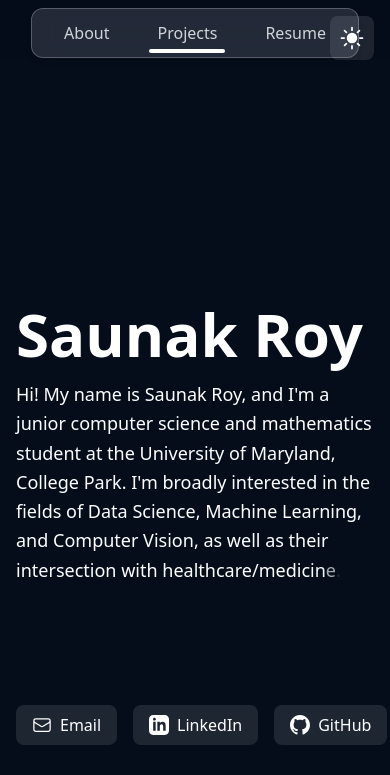
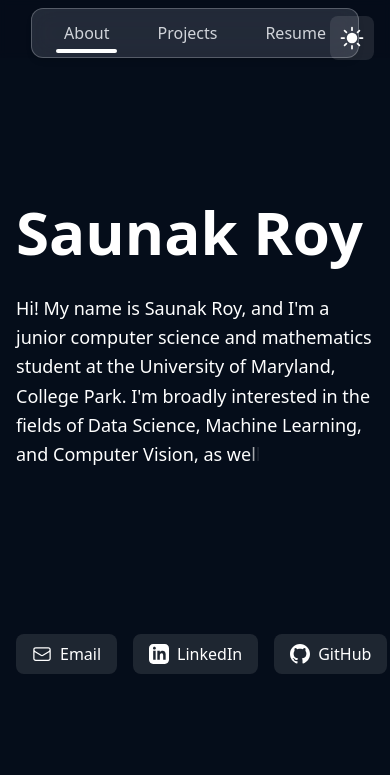
Before and after one commit to saunakroy/newpage, a React app: page / in a window 390 px wide. Shown: the top 775 px of the page. Built offline with nearby package versions, Linux system fonts and the light colour scheme.

Commit message:
Update portfolio website to include React Router for navigation, enhancing routing capabilities. Adjust homepage layout and links for improved user experience. Update package dependencies and Webpack configuration for asset management.

```diff
--- a/package.json
+++ b/package.json
@@ -3,7 +3,7 @@
   "version": "1.0.0",
   "description": "Portfolio website",
   "main": "index.js",
-  "homepage": "https://saunakroy.github.io/newpage",
+  "homepage": "https://saunakroy.github.io",
   "scripts": {
     "test": "echo \"Error: no test specified\" && exit 1",
     "start": "webpack serve --mode development",
@@ -38,6 +38,7 @@
     "bootstrap": "^5.3.6",
     "framer-motion": "^11.0.8",
     "react": "^18.2.0",
-    "react-dom": "^18.2.0"
+    "react-dom": "^18.2.0",
+    "react-router-dom": "^6.30.1"
   }
 }
--- a/public/index.html
+++ b/public/index.html
@@ -6,10 +6,10 @@
   <meta name="viewport" content="width=device-width, initial-scale=1.0" />
   <title>Saunak Roy - Portfolio</title>
   <meta name="description" content="Portfolio website of Saunak Roy, showcasing projects in machine learning, computer vision, and their applications in healthcare." />
-  <base href="/newpage/" />
+      <base href="/" />
 </head>
 <body>
   <div id="root"></div>
-  <script src="/newpage/bundle.js"></script>
+      <script src="/bundle.js"></script>
 </body>
 </html>
--- a/src/App.jsx
+++ b/src/App.jsx
@@ -1,4 +1,5 @@
-import React, { useState, useEffect, useRef } from 'react';
+import React, { useState, useEffect } from 'react';
+import { BrowserRouter as Router, Routes, Route, Link, useLocation } from 'react-router-dom';
 import { EnvelopeIcon } from '@heroicons/react/24/outline';
 import { SunIcon, MoonIcon } from '@heroicons/react/24/solid';
 import { motion } from 'framer-motion';
@@ -22,88 +23,49 @@ const staggerContainer = {
 };
 
 const navLinks = [
-  { name: 'About', href: '#hero' },
-  { name: 'Projects', href: '#projects' },
-  { name: 'Resume', href: '#resume' },
+  { name: 'About', href: '/' },
+  { name: 'Projects', href: '/projects' },
+  { name: 'Resume', href: '/resume' },
 ];
 
-const App = () => {
-  const [isDarkMode, setIsDarkMode] = useState(true);
-  const [activeSection, setActiveSection] = useState('hero');
+// Navigation Component
+const Navigation = ({ isDarkMode, activeSection }) => {
+  const location = useLocation();
 
-  // Refs for each section
-  const heroRef = useRef(null);
-  const projectsRef = useRef(null);
-  const resumeRef = useRef(null);
-
-  useEffect(() => {
-    const bgColor = isDarkMode ? '#050d1a' : '#f0f4f8';
-    document.documentElement.style.backgroundColor = bgColor;
-    document.body.style.backgroundColor = bgColor;
-    document.documentElement.style.scrollBehavior = 'smooth';
-    return () => {
-      document.documentElement.style.backgroundColor = '';
-      document.body.style.backgroundColor = '';
-      document.documentElement.style.scrollBehavior = '';
-    };
-  }, [isDarkMode]);
-
-  useEffect(() => {
-    const sectionRefs = [
-      { id: 'hero', ref: heroRef },
-      { id: 'projects', ref: projectsRef },
-      { id: 'resume', ref: resumeRef },
-    ];
-    function onScroll() {
-      const scrollPos = window.scrollY + window.innerHeight / 4;
-      let current = 'hero';
-      for (let i = 0; i < sectionRefs.length; i++) {
-        const section = sectionRefs[i].ref.current;
-        if (section) {
-          const { top } = section.getBoundingClientRect();
-          if (top + window.scrollY - 80 <= scrollPos) {
-            current = sectionRefs[i].id;
-          }
-        }
-      }
-      setActiveSection(current);
-    }
-    window.addEventListener('scroll', onScroll, { passive: true });
-    onScroll();
-    return () => window.removeEventListener('scroll', onScroll);
-  }, []);
-
-  const toggleTheme = () => {
-    setIsDarkMode(!isDarkMode);
+  return (
+    <header className={`fixed top-0 left-0 right-0 z-10 transition-colors duration-200 ${isDarkMode ? 'bg-[#050d1a]/80 backdrop-blur-sm' : 'bg-[#f0f4f8]/80 backdrop-blur-sm'}`}>
+      <div className="max-w-5xl mx-auto px-4">
+        <div className="flex justify-center">
+          <div className="bg-gray-500/30 border border-gray-300/30 rounded-xl shadow-md px-6 py-2 backdrop-blur-md mt-2">
+            <nav className="relative flex justify-center space-x-8">
+              {navLinks.map((link) => (
+                <Link
+                  key={link.name}
+                  to={link.href}
+                  className={`relative font-medium px-2 py-1 transition-colors ${isDarkMode ? 'text-gray-300 hover:text-white' : 'text-gray-600 hover:text-gray-900'}`}
+                  style={{ zIndex: 1 }}
+                >
+                  {link.name}
+                  {location.pathname === link.href && (
+                    <motion.div
+                      layoutId="nav-slider"
+                      className="absolute left-0 right-0 -bottom-1 h-1 rounded bg-white"
+                      style={{ zIndex: 0 }}
+                      transition={{ type: 'spring', stiffness: 400, damping: 30 }}
+                    />
+                  )}
+                </Link>
+              ))}
+            </nav>
+          </div>
+        </div>
+      </div>
+    </header>
+  );
 };
 
-  const projects = [
-    {
-      title: "Brain Tumor Classification",
-      description: "Developed a custom CNN architecture and utilized transfer learning models like ResNet to classify MRI scans of brain tumors. Achieved an F1 score of 0.96 through data augmentation and regularization techniques. This project served as an introduction to computer vision and image classification fundamentals.",
-      technologies: ["Python", "TensorFlow", "CNN", "Transfer Learning", "OpenCV"],
-      link: "https://github.com/saunakroy/Brain-Tumor-Classification/blob/main/brainML.ipynb"
-    },
-    {
-      title: "SIGCSE 2025 Research Paper",
-      description: "Published research examining undergraduate AI literacy at UMD during the OUR Summer Research internship. Utilized R and NVivo for data analysis and visualization, uncovering correlations between students' technical AI knowledge and their perception of AI risks. Paper accepted and presented at ACM SIGCSE 2025 conference.",
-      technologies: ["R", "NVivo", "Data Analysis", "Research", "Data Visualization"],
-      link: "https://drive.google.com/file/d/1PZYVS4tUz96Lc9AKLdC-QrCUDICeRBNJ/view"
-    },
-    {
-      title: "TSP Algorithms Implementation",
-      description: "Implemented and analyzed seven different algorithms for solving the Traveling Salesman Problem using Python. Created detailed visualizations comparing efficiency, runtime, and cost metrics. This comprehensive project enhanced algorithmic thinking skills through practical implementation.",
-      technologies: ["Python", "Algorithms", "Data Structures", "Optimization", "Data Visualization"],
-      link: "https://github.com/saunakroy/Solving-TSP-HW/blob/main/Saunak_Roy_TSP.ipynb"
-    },
-    {
-      title: "US Wage Analysis",
-      description: "Developed a comprehensive tutorial analyzing 49 years of US wage data using data science and machine learning techniques. Implemented regression, ANOVA, and t-tests to assess wage impacts and predict trends, achieving R-squared values up to 0.95. Project completed as part of Introduction to Data Science coursework.",
-      technologies: ["Python", "Machine Learning", "Statistical Analysis", "Data Science", "Regression"],
-      link: "https://github.com/saunakroy/320-Final-Project/blob/main/320wagesfinalproject.ipynb"
-    }
-  ];
-
+// About Page Component
+const AboutPage = ({ isDarkMode }) => {
   const socialLinks = [
     {
       name: 'Email',
@@ -131,94 +93,19 @@ const App = () => {
   ];
 
   return (
-    <div className={`min-h-screen ${isDarkMode ? 'bg-[#050d1a] text-white' : 'bg-[#f0f4f8] text-gray-900'} p-4 pb-16 transition-colors duration-200`}>
-      <header className={`fixed top-0 left-0 right-0 z-10 transition-colors duration-200 ${isDarkMode ? 'bg-[#050d1a]/80 backdrop-blur-sm' : 'bg-[#f0f4f8]/80 backdrop-blur-sm'}`}>
-        <div className="max-w-5xl mx-auto px-4">
-          <div className="flex justify-center">
-            <div className="bg-gray-500/30 border border-gray-300/30 rounded-xl shadow-md px-6 py-2 backdrop-blur-md mt-2">
-              <nav className="relative flex justify-center space-x-8">
-                {navLinks.map((link, idx) => (
-                  <a
-                    key={link.name}
-                    href={link.href}
-                    onClick={(e) => {
-                      if (link.href === '#projects') {
-                        e.preventDefault();
-                        const element = document.getElementById('projects');
-                        if (element) {
-                          const offset = -150; // Adjust this value as needed
-                          const elementPosition = element.offsetTop - offset;
-                          window.scrollTo({
-                            top: elementPosition,
-                            behavior: 'smooth'
-                          });
-                        }
-                      }
-                      if (link.href === '#resume') {
-                        e.preventDefault();
-                        const element = document.getElementById('resume');
-                        if (element) {
-                          const offset = 20; // Adjust this value as needed
-                          const elementPosition = element.offsetTop - offset;
-                          window.scrollTo({
-                            top: elementPosition,
-                            behavior: 'smooth'
-                          });
-                        }
-                      }
-                    }}
-                    className={`relative font-medium px-2 py-1 transition-colors ${isDarkMode ? 'text-gray-300 hover:text-white' : 'text-gray-600 hover:text-gray-900'}`}
-                    style={{ zIndex: 1 }}
-                  >
-                    {link.name}
-                    {activeSection === link.href.replace('#', '') && (
-                      <motion.div
-                        layoutId="nav-slider"
-                        className="absolute left-0 right-0 -bottom-1 h-1 rounded bg-white"
-                        style={{ zIndex: 0 }}
-                        transition={{ type: 'spring', stiffness: 400, damping: 30 }}
-                      />
-                    )}
-                  </a>
-                ))}
-              </nav>
-            </div>
-          </div>
-        </div>
-      </header>
-
-      <motion.button
-        initial={{ opacity: 0 }}
-        animate={{ opacity: 1 }}
-        transition={{ duration: 0.6 }}
-        onClick={toggleTheme}
-        className={`fixed top-4 right-4 p-2 rounded-lg z-20 ${
-          isDarkMode
-            ? 'bg-white/10 hover:bg-white/20'
-            : 'bg-gray-300 hover:bg-gray-400'
-        } transition-colors duration-200`}
-        aria-label="Toggle theme"
-      >
-        {isDarkMode ? (
-          <SunIcon className="h-7 w-7" />
-        ) : (
-          <MoonIcon className="h-7 w-7" />
-        )}
-      </motion.button>
-
-      <div id="hero" ref={heroRef} className="max-w-5xl mx-auto space-y-14 pt-72">
+    <div className="min-h-screen flex items-center justify-center">
       <motion.div
         initial={{ opacity: 0, y: -20 }}
         animate={{ opacity: 1, y: 0 }}
         transition={{ duration: 0.6 }}
-          className="flex flex-col md:flex-row items-center justify-between mb-8 gap-8"
+        className="flex flex-col md:flex-row items-center justify-between mb-8 gap-8 w-full"
       >
-          <div className="flex-1 w-full md:w-1/2 flex flex-col items-start">
+        <div className="flex-1 w-full md:w-1/2 flex flex-col items-start justify-center min-h-screen">
           <motion.h1
             initial={{ opacity: 0 }}
             animate={{ opacity: 1 }}
             transition={{ duration: 0.6 }}
-            className="text-6xl font-bold mb-4"
+            className="text-6xl font-bold mb-8"
           >
             {"Saunak Roy".split("").map((char, index) => (
               <motion.span
@@ -236,7 +123,7 @@ const App = () => {
             ))}
           </motion.h1>
           <motion.div
-        className="space-y-6 mb-6"
+            className="space-y-8 mb-8"
             initial={{ opacity: 0 }}
             animate={{ opacity: 1 }}
             transition={{ duration: 0.6 }}
@@ -267,6 +154,7 @@ const App = () => {
                   </motion.span>
                 );
               })}
+              <Link to="/projects" className="text-blue-400 hover:text-blue-300 underline">
                 {`Projects`.split("").map((char, index) => {
                   const nameLength = "Saunak Roy".length;
                   const firstPartLength = `Hi! My name is Saunak Roy, and I'm a junior computer science and mathematics student at the University of Maryland, College Park. I'm broadly interested in the fields of Data Science, Machine Learning, and Computer Vision, as well as their intersection with healthcare/medicine. Click on the `.length;
@@ -289,6 +177,7 @@ const App = () => {
                     </motion.span>
                   );
                 })}
+              </Link>
               {` section to view several artifacts showcasing my diverse technical skill set!`.split("").map((char, index) => {
                 const nameLength = "Saunak Roy".length;
                 const firstPartLength = `Hi! My name is Saunak Roy, and I'm a junior computer science and mathematics student at the University of Maryland, College Park. I'm broadly interested in the fields of Data Science, Machine Learning, and Computer Vision, as well as their intersection with healthcare/medicine. Click on the `.length;
@@ -314,7 +203,7 @@ const App = () => {
             </motion.p>
           </motion.div>
           <motion.div
-              className="flex flex-row space-x-4 mt-2"
+            className="flex flex-row space-x-4 mt-4"
             variants={staggerContainer}
             initial="initial"
             animate="animate"
@@ -345,15 +234,47 @@ const App = () => {
           className="rounded-full border-4 border-white p-1 shadow-xl w-64 h-64 flex-shrink-0"
         >
           <img
-              src="/newpage/images/profile.jpg"
+            src="/images/profile.jpg"
             alt="Saunak Roy"
             className="w-full h-full rounded-full object-cover object-[50%_35%]"
           />
         </motion.div>
       </motion.div>
+    </div>
+  );
+};
 
-        <main className="space-y-24">
-          <section id="projects" ref={projectsRef} className="pt-60">
+// Projects Page Component
+const ProjectsPage = ({ isDarkMode }) => {
+  const projects = [
+    {
+      title: "Brain Tumor Classification",
+      description: "Developed a custom CNN architecture and utilized transfer learning models like ResNet to classify MRI scans of brain tumors. Achieved an F1 score of 0.96 through data augmentation and regularization techniques. This project served as an introduction to computer vision and image classification fundamentals.",
+      technologies: ["Python", "TensorFlow", "CNN", "Transfer Learning", "OpenCV"],
+      link: "https://github.com/saunakroy/Brain-Tumor-Classification/blob/main/brainML.ipynb"
+    },
+    {
+      title: "SIGCSE 2025 Research Paper",
+      description: "Published research examining undergraduate AI literacy at UMD during the OUR Summer Research internship. Utilized R and NVivo for data analysis and visualization, uncovering correlations between students' technical AI knowledge and their perception of AI risks. Paper accepted and presented at ACM SIGCSE 2025 conference.",
+      technologies: ["R", "NVivo", "Data Analysis", "Research", "Data Visualization"],
+      link: "https://drive.google.com/file/d/1PZYVS4tUz96Lc9AKLdC-QrCUDICeRBNJ/view"
+    },
+    {
+      title: "TSP Algorithms Implementation",
+      description: "Implemented and analyzed seven different algorithms for solving the Traveling Salesman Problem using Python. Created detailed visualizations comparing efficiency, runtime, and cost metrics. This comprehensive project enhanced algorithmic thinking skills through practical implementation.",
+      technologies: ["Python", "Algorithms", "Data Structures", "Optimization", "Data Visualization"],
+      link: "https://github.com/saunakroy/Solving-TSP-HW/blob/main/Saunak_Roy_TSP.ipynb"
+    },
+    {
+      title: "US Wage Analysis",
+      description: "Developed a comprehensive tutorial analyzing 49 years of US wage data using data science and machine learning techniques. Implemented regression, ANOVA, and t-tests to assess wage impacts and predict trends, achieving R-squared values up to 0.95. Project completed as part of Introduction to Data Science coursework.",
+      technologies: ["Python", "Machine Learning", "Statistical Analysis", "Data Science", "Regression"],
+      link: "https://github.com/saunakroy/320-Final-Project/blob/main/320wagesfinalproject.ipynb"
+    }
+  ];
+
+  return (
+    <div className="pt-32">
       <h2 className={`text-3xl font-bold mb-8 text-center ${isDarkMode ? 'text-white' : 'text-gray-900'}`}>Projects</h2>
       <div className={`rounded-xl ${ isDarkMode ? 'bg-white/[0.05]' : 'bg-white shadow-lg' } p-6`}>
         <motion.div
@@ -394,9 +315,14 @@ const App = () => {
           ))}
         </motion.div>
       </div>
-          </section>
+    </div>
+  );
+};
 
-          <section id="resume" ref={resumeRef} className="pt-16 -mt-16">
+// Resume Page Component
+const ResumePage = ({ isDarkMode }) => {
+  return (
+    <div className="pt-32">
       <h2 className={`text-3xl font-bold mb-8 text-center ${isDarkMode ? 'text-white' : 'text-gray-900'}`}>Resume</h2>
       <div className={`rounded-xl ${ isDarkMode ? 'bg-white/[0.05]' : 'bg-white shadow-lg' } p-6`}>
         <motion.div
@@ -407,7 +333,7 @@ const App = () => {
         >
           <div className="relative w-full" style={{ height: "1300px" }}>
             <iframe
-                    src="/newpage/SR_Resume.pdf#view=FitH"
+              src="/SR_Resume.pdf#view=FitH"
               className="absolute top-0 left-0 w-full h-full rounded-lg bg-white"
               style={{ border: "none" }}
               title="Resume"
@@ -415,8 +341,60 @@ const App = () => {
           </div>
         </motion.div>
       </div>
-          </section>
-        </main>
+    </div>
+  );
+};
+
+// Main App Component
+const App = () => {
+  const [isDarkMode, setIsDarkMode] = useState(true);
+
+  useEffect(() => {
+    const bgColor = isDarkMode ? '#050d1a' : '#f0f4f8';
+    document.documentElement.style.backgroundColor = bgColor;
+    document.body.style.backgroundColor = bgColor;
+    document.documentElement.style.scrollBehavior = 'smooth';
+    return () => {
+      document.documentElement.style.backgroundColor = '';
+      document.body.style.backgroundColor = '';
+      document.documentElement.style.scrollBehavior = '';
+    };
+  }, [isDarkMode]);
+
+  const toggleTheme = () => {
+    setIsDarkMode(!isDarkMode);
+  };
+
+  return (
+    <Router>
+      <div className={`min-h-screen ${isDarkMode ? 'bg-[#050d1a] text-white' : 'bg-[#f0f4f8] text-gray-900'} p-4 pb-16 transition-colors duration-200`}>
+        <Navigation isDarkMode={isDarkMode} />
+
+        <motion.button
+          initial={{ opacity: 0 }}
+          animate={{ opacity: 1 }}
+          transition={{ duration: 0.6 }}
+          onClick={toggleTheme}
+          className={`fixed top-4 right-4 p-2 rounded-lg z-20 ${
+            isDarkMode
+              ? 'bg-white/10 hover:bg-white/20'
+              : 'bg-gray-300 hover:bg-gray-400'
+          } transition-colors duration-200`}
+          aria-label="Toggle theme"
+        >
+          {isDarkMode ? (
+            <SunIcon className="h-7 w-7" />
+          ) : (
+            <MoonIcon className="h-7 w-7" />
+          )}
+        </motion.button>
+
+        <div className="max-w-5xl mx-auto space-y-14">
+          <Routes>
+            <Route path="/" element={<AboutPage isDarkMode={isDarkMode} />} />
+            <Route path="/projects" element={<ProjectsPage isDarkMode={isDarkMode} />} />
+            <Route path="/resume" element={<ResumePage isDarkMode={isDarkMode} />} />
+          </Routes>
 
           <motion.footer
             initial={{ opacity: 0 }}
@@ -428,6 +406,7 @@ const App = () => {
           </motion.footer>
         </div>
       </div>
+    </Router>
   );
 };
 
--- a/webpack.config.js
+++ b/webpack.config.js
@@ -7,7 +7,7 @@ module.exports = {
   output: {
     path: path.resolve(__dirname, 'dist'),
     filename: 'bundle.js',
-    publicPath: '/newpage/'
+    publicPath: '/'
   },
   devServer: {
     static: {
```
Also changed, not shown: 1 other file (tests, documents, lock files or other folders). Lines whose indentation alone changed are shown as unchanged.
